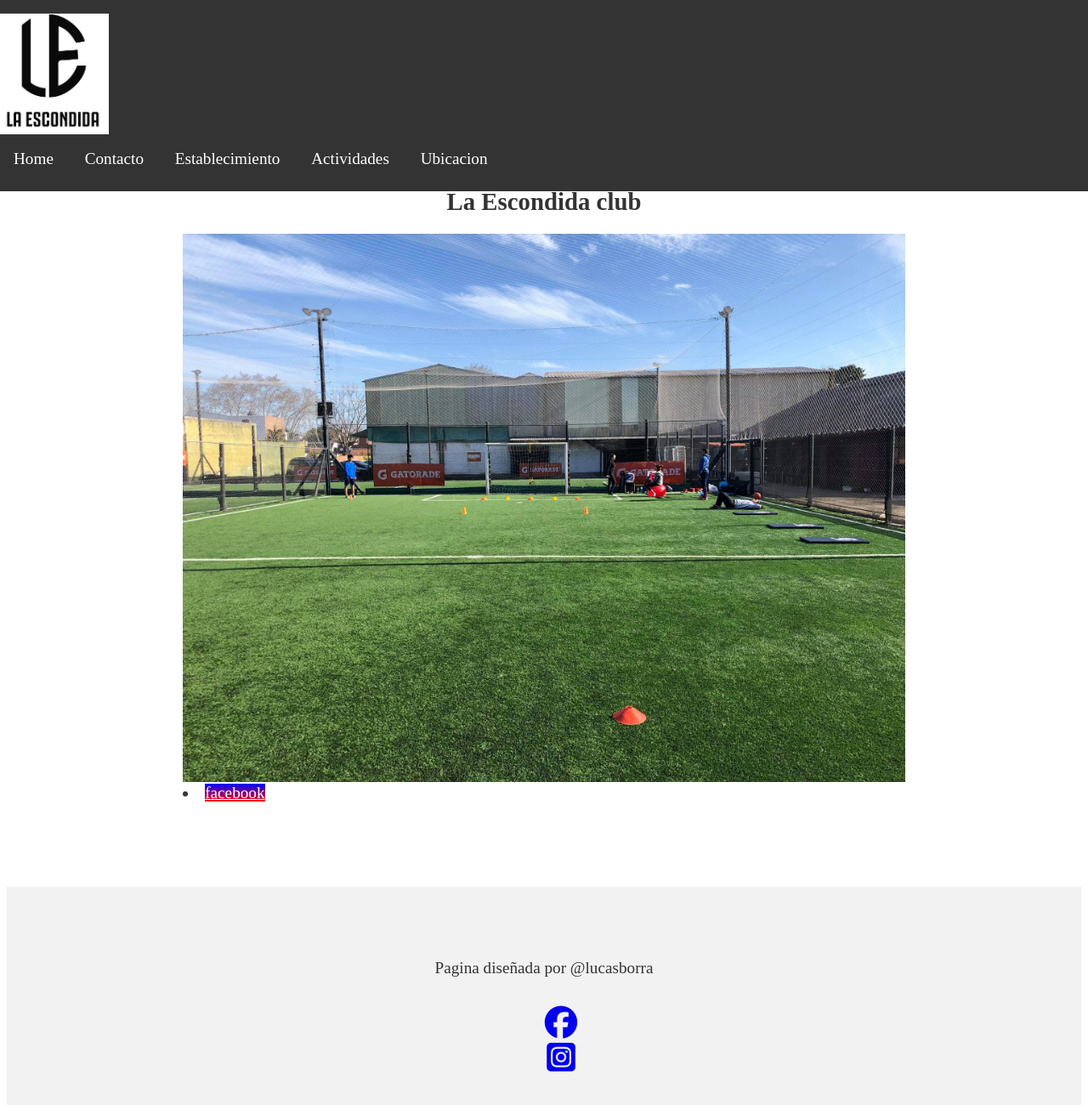
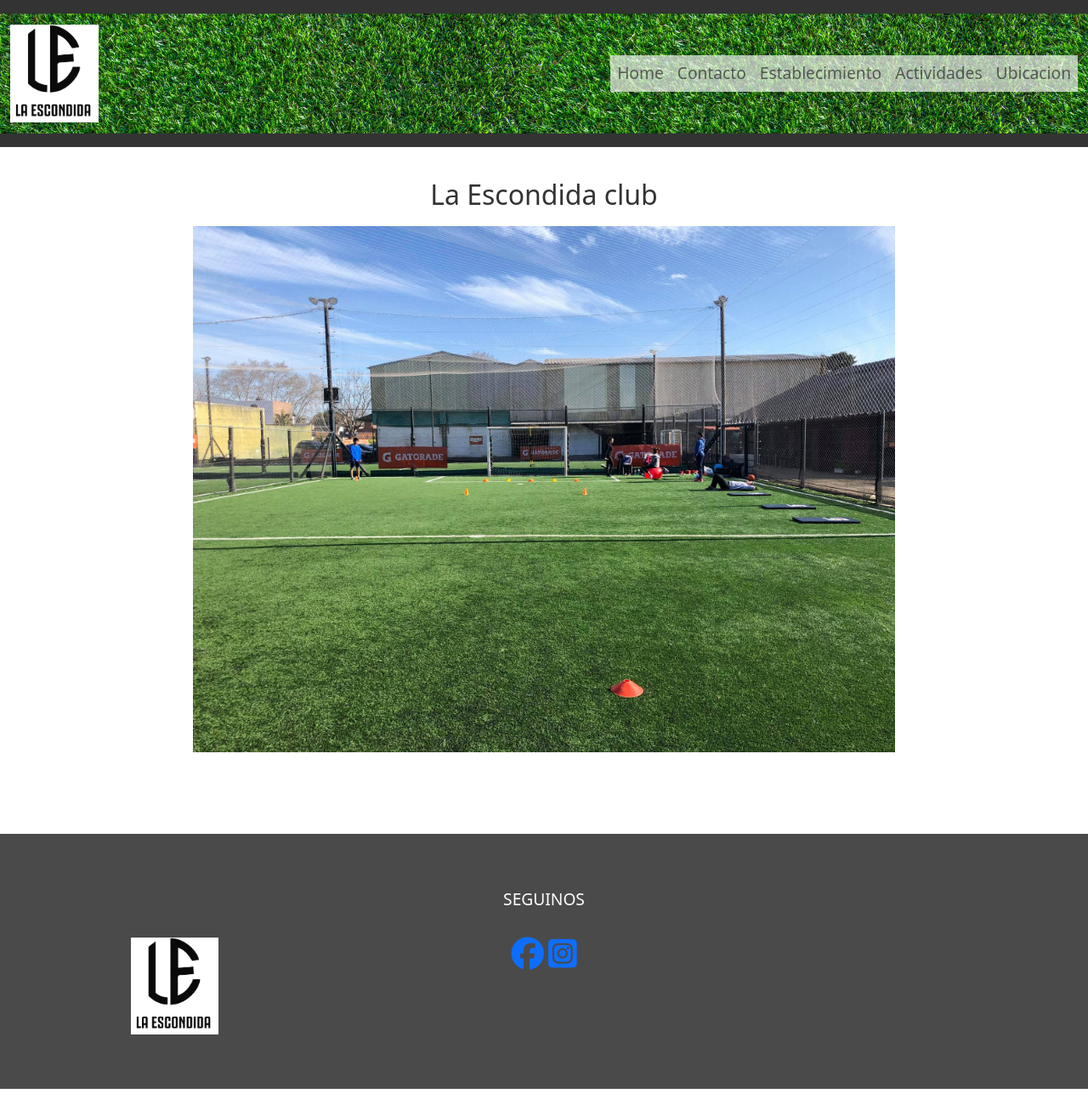
Before and after one commit to Lucas-borra/desarrollo-web, a plain HTML site: page index.html in a window 1280 px wide. Shown: the top 1300 px of the page at 85% size. Drawn offline with nearby package versions, Linux system fonts and the light colour scheme.

Commit message:
agregando bootstrap

```diff
--- a/index.html
+++ b/index.html
@@ -5,6 +5,8 @@
     <meta charset="UTF-8">
     <meta http-equiv="X-UA-Compatible" content="IE=edge">
     <meta name="viewport" content="width=device-width, initial-scale=1.0">
+    <link href="https://cdn.jsdelivr.net/npm/bootstrap@5.1.3/dist/css/bootstrap.min.css" rel="stylesheet"
+        integrity="sha384-1BmE4kWBq78iYhFldvKuhfTAU6auU8tT94WrHftjDbrCEXSU1oBoqyl2QvZ6jIW3" crossorigin="anonymous">
     <link rel="stylesheet" href="./style.css">
     <script src="https://kit.fontawesome.com/38d40e72a1.js" crossorigin="anonymous"></script>
     <title>home</title>
@@ -12,44 +14,56 @@
 
 <body>
     <header class="header">
-        <img src="imagenes/la escondida logo.jpg" alt="logo_imagen" class="imagen_logo">
-        <div class="logo-nav-container">
-            <nav class="navegacion">
-                <ul>
-                    <li><a href="#" class="cabecera_imagen_link">Home</a></li>
-                    <li><a href="paginas/contactos.html" class="cabecera_imagen_link">Contacto</a></li>
-                    <li><a href="paginas/establecimiento.html" class="cabecera_imagen_link">Establecimiento</a></li>
-                    <li><a href="paginas/actividades.html" class="cabecera_imagen_link">Actividades</a></li>
-                    <li><a href="paginas/ubicacion.html" class="cabecera_imagen_link">Ubicacion</a></li>
-                </ul>
+        <nav class="navbar navbar-expand-lg navbar-light bg-secondary">
+            <div class="container-fluid">
+                <a class="navbar-brand" href="/"><img src="imagenes/la escondida logo.jpg" alt="logoimagen"
+                        class="imagen_logo"></a>
+                <button class="navbar-toggler" type="button" data-bs-toggle="collapse"
+                    data-bs-target="#navbarNavAltMarkup" aria-controls="navbarNavAltMarkup" aria-expanded="false"
+                    aria-label="Toggle navigation">
+                    <span class="navbar-toggler-icon"></span>
+                </button>
+                <div class="collapse navbar-collapse" id="navbarNavAltMarkup">
+                    <div class="navbar-nav">
+                        <a class="nav-link" aria-current="page" href="#">Home</a>
+                        <a class="nav-link" href="paginas/contactos.html">Contacto</a>
+                        <a class="nav-link" href="paginas/establecimiento.html">Establecimiento</a>
+                        <a class="nav-link" href="paginas/actividades.html">Actividades</a>
+                        <a class="nav-link" href="paginas/ubicacion.html">Ubicacion</a>
+                    </div>
+                </div>
+            </div>
         </nav>
-        </div>
     </header>
     <div class="container">
         <main class="main">
             <div class=home_contenedor>
                 <div class="home_item1">
-            <h2>La Escondida club</h2>
+                    <h1>La Escondida club</h1>
                 </div>
                 <div class="home_item2">
                     <img src="imagenes/laescondida.jpg" alt="laescondida" class="imagen_home">
                 </div>
-        <div class="contenido-face">
-        <li><a href="https://www.facebook.com" class="botonfacebook">facebook</a></li>
-    </div>
+
         </main>
     </div>
-    <footer class="footer">
-        <div class="div">
-            <p>Pagina diseñada por @lucasborra</p>
-            <ul>
-                <li><a href="https://www.facebook.com/mipagina" target="_blank" rel="">
-                        <i class="fa-brands fa-facebook fa-2x"></i></a> </a></li>
-                <li><a href="https://www.instagram.com/" target="_blank" rel=""><i
-                            class="fa-brands fa-instagram-square fa-2x"></i></i></a></li>
-            </ul>
+    <footer class="conteiner-fluid footer">
+        <div class="row">
+            <p>SEGUINOS</p>
+            <div class="col-lg-4 footer_logo">
+                <img src="imagenes/la escondida logo.jpg" alt="logoimagen" class="imagen_logo w-25">
+            </div>
+            <div class="col-lg-4 footer_redes">
+                <a href="https://www.facebook.com/mipagina" target="_blank" rel="">
+                    <i class="fa-brands fa-facebook fa-2x"></i></a> </a>
+                <a href="https://www.instagram.com/" target="_blank" rel=""><i
+                        class="fa-brands fa-instagram-square fa-2x"></i></i></a>
+            </div>
         </div>
     </footer>
+    <script src="https://cdn.jsdelivr.net/npm/bootstrap@5.1.3/dist/js/bootstrap.bundle.min.js"
+        integrity="sha384-ka7Sk0Gln4gmtz2MlQnikT1wXgYsOg+OMhuP+IlRH9sENBO0LRn5q+8nbTov4+1p"
+        crossorigin="anonymous"></script>
 </body>
 
 </html>
--- a/style.css
+++ b/style.css
@@ -9,6 +9,7 @@ h1 {
     font-size: 2rem;
     line-height: 1.3em;
     text-align: center;
+    margin: 1rem
 }
 
 h2 {
@@ -16,6 +17,7 @@ h2 {
 }
 
 p {
+    color: white;
     margin-bottom: 1.6em;
 }
 
@@ -24,23 +26,28 @@ p {
     max-width: 850px;
     margin: 0 auto;
 }
+
 .home_contenedor {
-display:grid;
-grid-template-columns: repeat(3,1fr);
-object-fit: cover;
+    display: grid;
+    grid-template-columns: repeat(3, 1fr);
+    object-fit: cover;
 
 }
+
 .home_item1 {
     grid-column: 1/4;
 }
+
 .home_item2 {
     grid-column: 1/4;
 }
+
 .conteiner2 {
     width: 100%;
     max-width: 900px;
     margin: 0 auto;
 }
+
 .header {
     background: #333;
     color: white;
@@ -52,10 +59,21 @@ object-fit: cover;
     width: 100%;
 }
 
+.navbar {
+    background-image: url("./imagenes/pastosintetico.jpg");
+    display: flex;
+    align-items: center;
+}
+
+.nav-link {
+    background: rgba(255, 255, 255, 0.651)
+}
+
 .header a {
     color: white;
     text-decoration: none;
 }
+
 
 .conteiner_establecimiento {
     width: 100%;
@@ -133,7 +151,7 @@ object-fit: cover;
 }
 
 .navegacion ul li a:hover {
-    background: #4a4a4a;
+    background: #413f3f;
 }
 
 .logo {
@@ -142,12 +160,12 @@ object-fit: cover;
 }
 
 .imagen_logo {
-    width: 10%;
+    width: 15%;
     align-items: center;
 }
 
 .footer {
-    background: #f2f2f2;
+    background: #4b4a4a;
     padding: 4rem 0;
     text-align: center;
     margin-top: 6rem;
@@ -161,19 +179,6 @@ object-fit: cover;
 
 .footer div p {
     align-items: center;
-
-}
-.botonfacebook {
-    color: white;
-background-image: linear-gradient(blue,red);
-width: 150px;
-height: 150px;
-transition: all 1s;
-
-}
-.botonfacebook:hover {
-background-image: linear-gradient(yellow,green);
-transform: scale(1);
 
 }
 
@@ -192,11 +197,13 @@ transform: scale(1);
         width: 100%;
         margin-top: 1rem;
     }
+
     .navegacion ul {
         margin: 0;
         padding: 0;
         list-style: none;
     }
+
     .navegacion ul.show {
         display: block;
     }
```
Also changed, not shown: paginas/actividades.html (+5 -0 lines), paginas/contactos.html (+5 -0 lines), paginas/establecimiento.html (+38 -22 lines), paginas/ubicacion.html (+5 -0 lines), imagenes/pastosintetico.jpg (added). Lines whose indentation alone changed are shown as unchanged.
